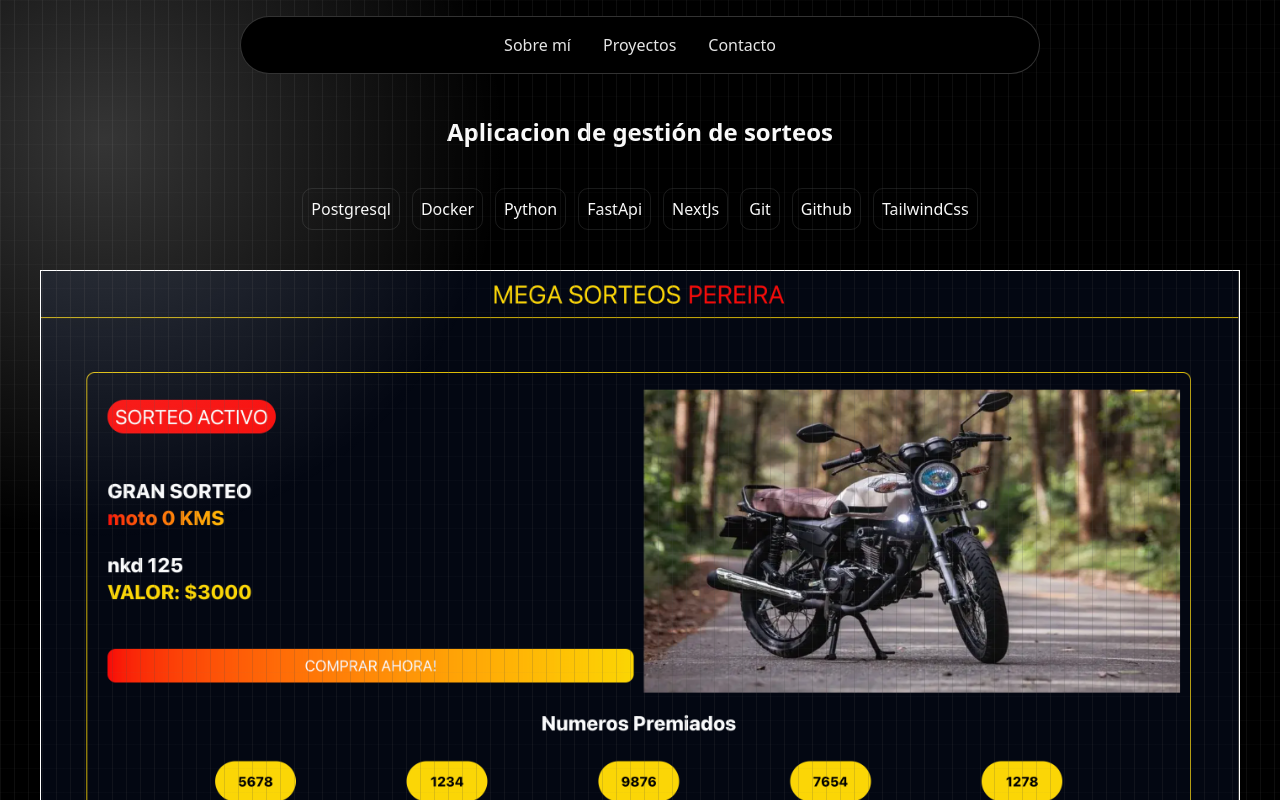
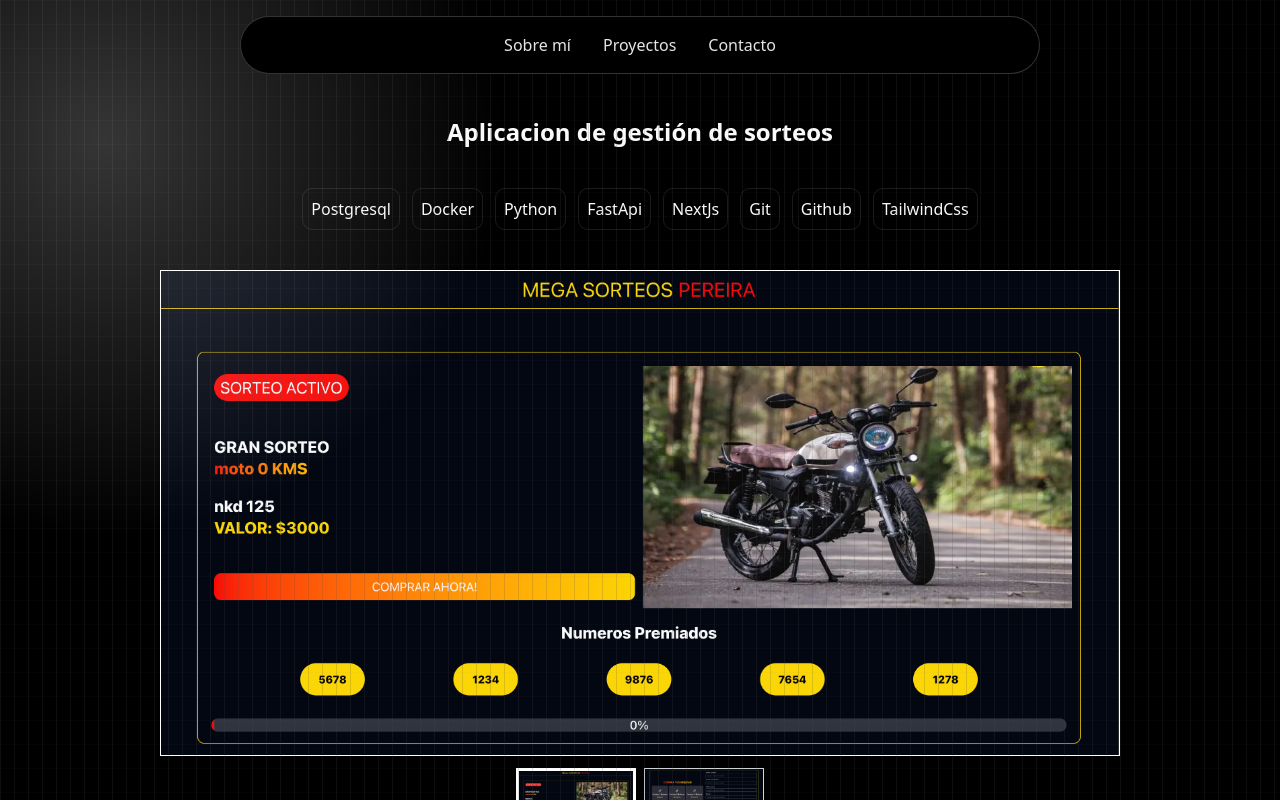
Before and after one commit to juancho391/my-portfolio, a Next.js app: page /projects/sorteos in a window 1280 px wide. Shown: the top 800 px of the page. Built offline with nearby package versions, Linux system fonts and the light colour scheme.

Commit message:
diseño responsive para el carrousel

```diff
--- a/app/components/ui/Carrousel.tsx
+++ b/app/components/ui/Carrousel.tsx
@@ -1,5 +1,4 @@
 "use client";
-import { IconArrowNarrowRight } from "@tabler/icons-react";
 import { useState, useRef, useId, useEffect } from "react";
 
 export interface SlideData {
@@ -23,10 +22,13 @@ export function Carousel({ slides }: { slides: SlideData[] }) {
     setCurrent(id);
   };
   return (
-    <div className="flex flex-col w-full h-full gap-3">
-      <div>
+    <div className="flex flex-col w-full h-full gap-3 items-center">
+      <div className="flex items-center justify-center sm:w-[80%] h-full">
         {currentSlide ? (
-          <img className="border-white border-1" src={currentSlide.src} />
+          <img
+            className="border-white border-1 w-full h-full"
+            src={currentSlide.src}
+          />
         ) : null}
       </div>
       <div className="w-full flex flex-wrap gap-2 items-center justify-center">
```
